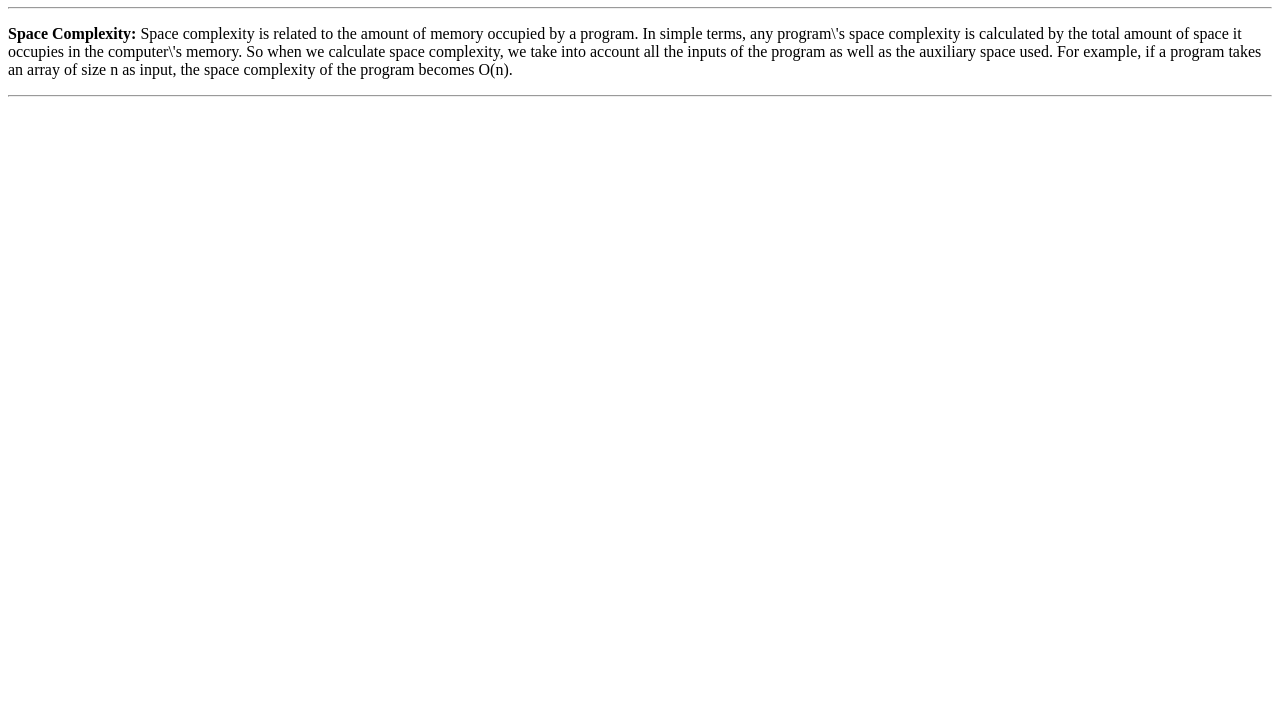
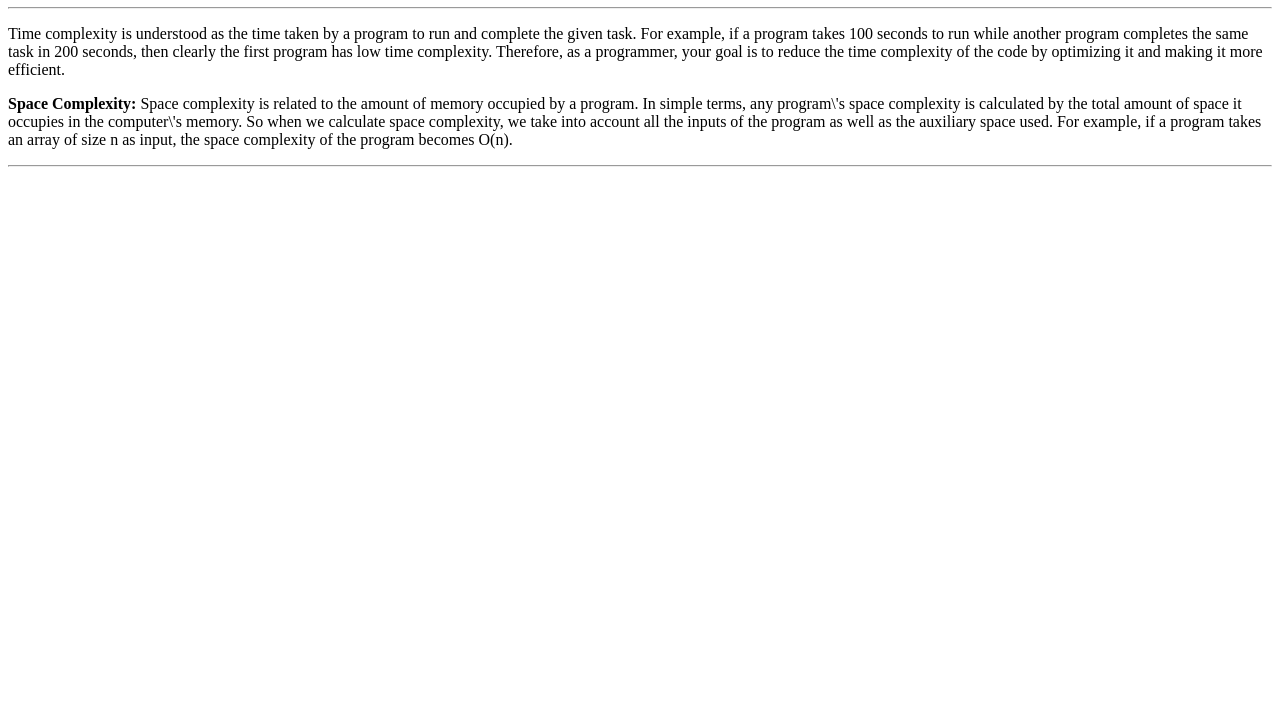
Before and after one commit to acciojob/time-and-space-complexity-Spartan-Ashwin, a website: page main.html in a window 1280 px wide. Shown: the part 73-800 px from the top of the page. Drawn offline with Linux system fonts and the light colour scheme.

Commit message:
created a submission

```diff
--- a/main.html
+++ b/main.html
@@ -12,6 +12,7 @@
 </script>
 <h1>Time and Space Complexity</h1>
 <hr/>
+	<p>Time complexity is understood as the time taken by a program to run and complete the given task. For example, if a program takes 100 seconds to run while another program completes the same task in 200 seconds, then clearly the first program has low time complexity. Therefore, as a programmer, your goal is to reduce the time complexity of the code by optimizing it and making it more efficient.</p>
 	<p><b>Space Complexity:</b> Space complexity is related to the amount of memory occupied by a program. In simple terms, any program\'s space complexity is calculated by the total amount of space it occupies in the computer\'s memory. So when we calculate space complexity, we take into account all the inputs of the program as well as the auxiliary space used. For example, if a program takes an array of size n as input, the space complexity of the program becomes O(n).</p>
 	<hr/>
 </body>
```
